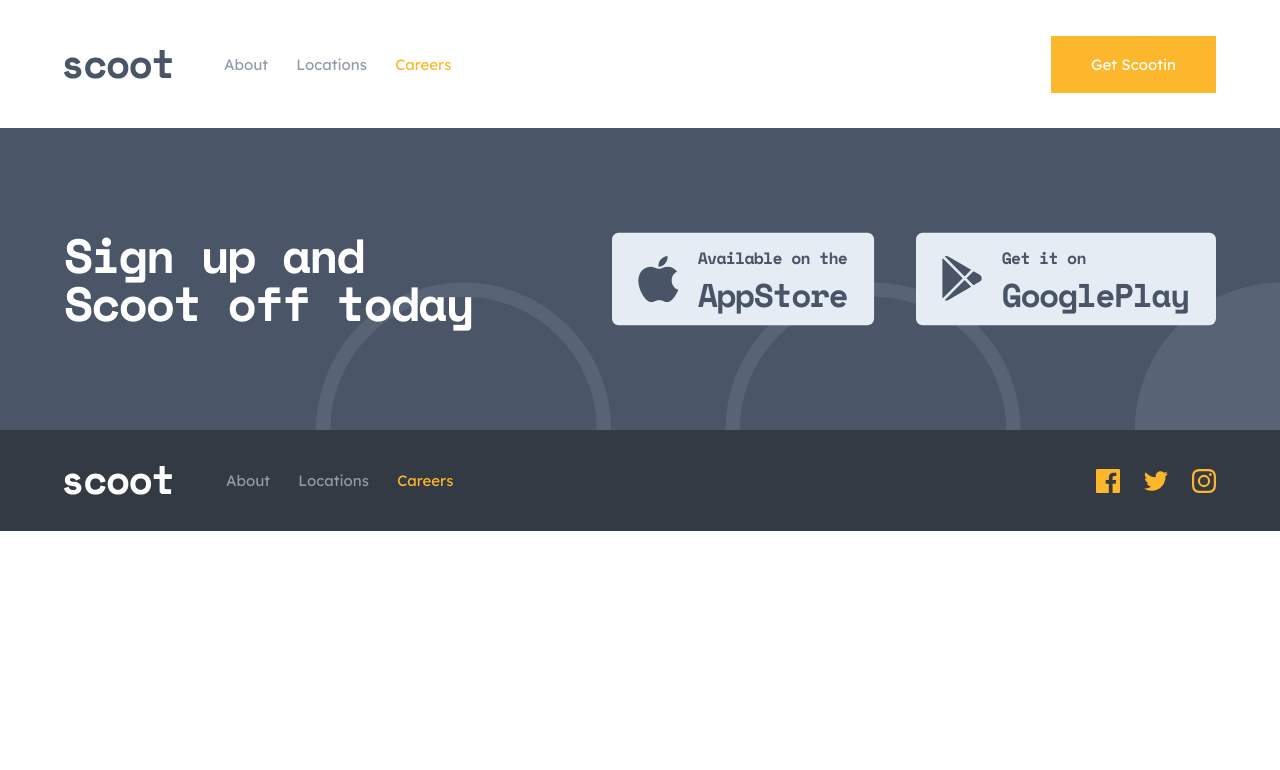
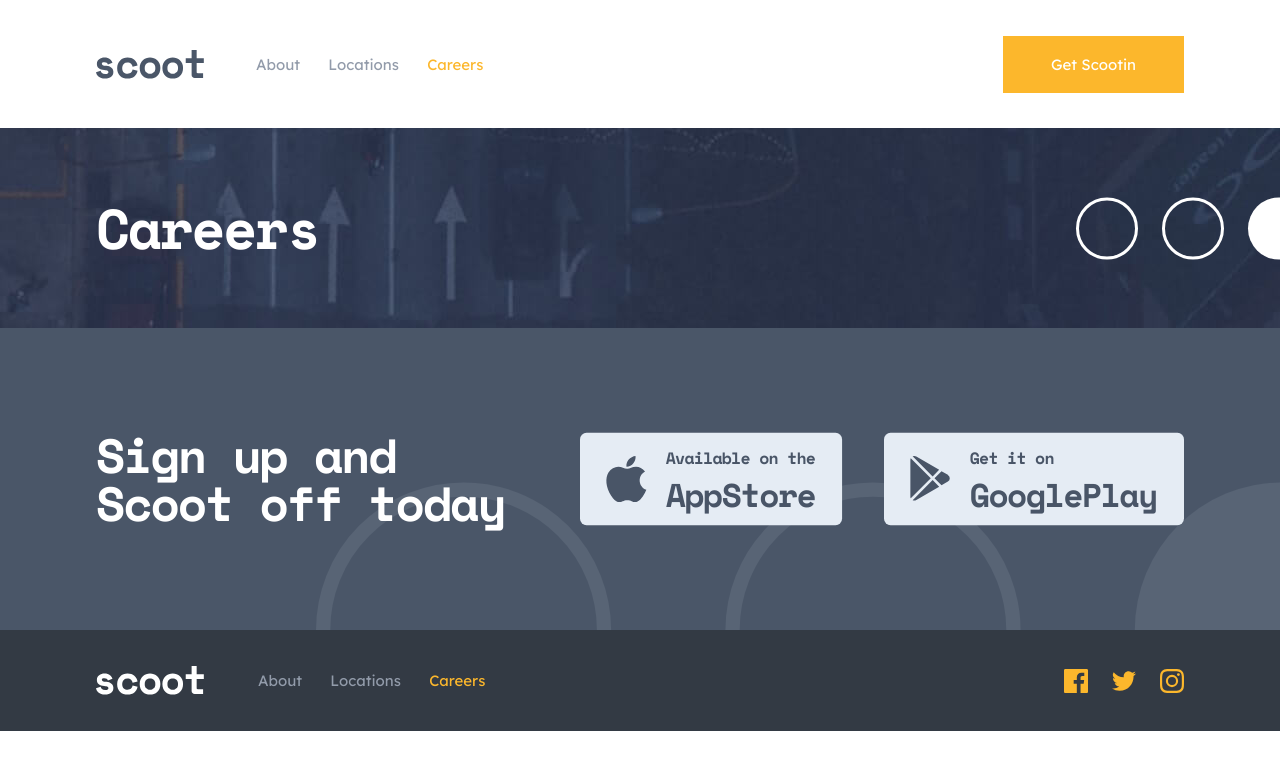
Before and after one commit to EdouardHrgt/scoot, a Vue app: page /careers in a window 1280 px wide. Shown: the top 770 px of the page. Built offline with nearby package versions, Linux system fonts and the light colour scheme.

Commit message:
feat: enhance layout and styling of components, add Hero component to views, and remove unused assets

```diff
--- a/index.html
+++ b/index.html
@@ -13,7 +13,7 @@
     <title>scoot website</title>
   </head>
   <body>
-    <div id="app"></div>
+    <div id="app" class=""></div>
     <script type="module" src="/src/main.js"></script>
   </body>
 </html>
--- a/src/components/Button.vue
+++ b/src/components/Button.vue
@@ -1,12 +1,17 @@
 <script setup>
 defineProps({
-    label: String,
+  label: String,
+  type: String,
 })
 </script>
 <template>
-    <button class="bg-yellow cursor-pointer ease-in duration-200 hover:bg-white filter hover:drop-shadow-[0_0_4px_var(--color-yellow)]">
-    <p class="css-body text-white px-10 py-4 hover:text-yellow ease-in duration-200">{{ label }}</p>
-    </button>
-
+  <button
+    :class="[
+      'bg-yellow cursor-pointer ease-in duration-200 filter hover:outline-2',
+      type !== 'transparent' && 'hover:bg-white hover:outline-yellow',
+      type === 'transparent' && 'hover:bg-transparent hover:drop-shadow-none hover:outline-yellow',
+    ]"
+  >
+    <p class="css-body text-white px-12 py-4 hover:text-yellow ease-in duration-200">{{ label }}</p>
+  </button>
 </template>
-<style scoped></style>
--- a/src/components/Footer.vue
+++ b/src/components/Footer.vue
@@ -1,6 +1,6 @@
 <script setup></script>
 <template>
-  <footer class="flex items-center bg-very-dark px-16 max-[900px]:px-6 py-9 max-[900px]:flex-col max-[900px]:gap-12 max-[900px]:py-16">
+  <footer class="flex items-center bg-very-dark px-24 max-[900px]:px-6 py-9 max-[900px]:flex-col max-[900px]:gap-12 max-[900px]:py-16">
     <router-link to="/" class="h-fit mr-10">
       <svg
         xmlns="http://www.w3.org/2000/svg"
--- a/src/components/Hero.vue
+++ b/src/components/Hero.vue
@@ -1,3 +1,64 @@
-<script setup></script>
-<template></template>
-<style scoped></style>
+<script setup>
+import { computed } from 'vue'
+import Button from '../components/Button.vue'
+const props = defineProps({
+  label: String,
+  text: String,
+  isOnlyTitle: Boolean,
+  bg: String,
+})
+const backgrounds = {
+  About: {
+    pc: '/images/assets/about-hero-desktop.jpg',
+    tablet: '/images/assets/about-hero-tablet.jpg',
+    mobile: '/images/assets/about-hero-mobile.jpg',
+  },
+  default: {
+    pc: '/images/assets/careers-locations-hero-desktop.jpg',
+    tablet: '/images/assets/careers-locations-hero-tablet.jpg',
+    mobile: '/images/assets/careers-locations-hero-mobile.jpg',
+  },
+}
+
+const backgroundStyle = computed(() => {
+  const bgKey = props.bg || 'default'
+  const bgImages = backgrounds[bgKey] || backgrounds.default
+  return {
+    '--bg-mobile': `url(${bgImages.mobile})`,
+    '--bg-tablet': `url(${bgImages.tablet})`,
+    '--bg-pc': `url(${bgImages.pc})`,
+  }
+})
+</script>
+
+<template>
+  <!-- Big Hero form homepage only -->
+  <section
+    v-if="!isOnlyTitle"
+    class="after:pointer-events-none px-24 max-[900px]:px-6 py-50 relative bg-[url(/images/assets/home-hero-desktop.jpg)] bg-no-repeat bg-cover before:content-[''] before:absolute before:inset-0 before:bg-[url('/images/patterns/line.svg')] before:bg-no-repeat before:bg-[left_-75px_top_397px] after:content-[''] after:absolute after:inset-0 after:bg-[url('/images/patterns/r-white-circles.svg')] after:bg-no-repeat after:bg-[right_-35px_top_470px] max-[1024px]:bg-[url(/images/assets/home-hero-tablet.jpg)] max-[1024px]:before:hidden max-[1024px]:py-0 max-[1024px]:pt-36 max-[1024px]:after:bg-[right_-35px_bottom_35px] max-[900px]:after:hidden max-[900px]:bg-[url(/images/assets/home-hero-mobile.jpg)]"
+  >
+    <h1 class="css-h1 text-white max-w-150 max-[1024px]:text-center max-[1024px]:mx-auto mb-10">
+      Scooter sharing made simple
+    </h1>
+    <div
+      class="relative max-[1024px]:text-center max-[1024px]:pl-0 pl-23 z-0 after:content-[''] after:absolute after:inset-0 after:bg-[url('/images/patterns/left-downward-arrow.svg')] after:bg-no-repeat after:bg-[left_150px_top_39px] after:origin-center after:scale-x-[-1] after:-z-10 after:pointer-events-none max-[1024px]:after:bg-[right_-370px_bottom_20px] max-[1024px]:pb-36 max-[900px]:after:bg-[right_-570px_bottom_32px]"
+    >
+      <p class="css-body text-white max-w-100 max-[1024px]:m-auto max-[900px]:mt-10 relative z-10">
+        Scoot takes the hassle out of urban mobility. Our bikes are placed in convenient locations in each of our
+        cities. Use our app to locate the nearest bike, unlock it with a tap, and you’re away!
+      </p>
+      <Button class="mt-10 relative z-10" label="Get Scootin" type="transparent" />
+    </div>
+  </section>
+
+  <!-- default Hero -->
+  <section
+    v-if="isOnlyTitle"
+    :style="backgroundStyle"
+    class="px-24 max-[900px]:px-6 py-18 relative bg-[image:var(--bg-mobile)] md:bg-[image:var(--bg-tablet)] lg:bg-[image:var(--bg-pc)] bg-cover bg-center after:content-[''] after:absolute after:bg-[url('/images/patterns/r-white-circles.svg')] after:bg-no-repeat after:bg-[right_-30px_top_50%] after:inset-0 max-[900px]:after:hidden"
+  >
+    <h1 class="css-h1 text-white max-[900px]:text-center max-[900px]:mx-auto">
+      {{ props.label || 'Label Missing...' }}
+    </h1>
+  </section>
+</template>
--- a/src/components/NavBar.vue
+++ b/src/components/NavBar.vue
@@ -7,7 +7,7 @@ const isMenuOpen = ref(false)
 </script>
 
 <template>
-  <header class="flex items-center bg-white mx-auto relative px-16 max-[900px]:px-6 h-32">
+  <header class="flex items-center bg-white mx-auto relative px-24 max-[900px]:px-6 h-32">
     <router-link to="/" class="h-fit mr-10 z-50">
       <svg
         xmlns="http://www.w3.org/2000/svg"
@@ -59,7 +59,7 @@ const isMenuOpen = ref(false)
     <div
       v-if="isMenuOpen"
       @click="isMenuOpen = false"
-      class="fixed min-[901px]:hidden top-32 left-0 right-0 bottom-0 bg-black opacity-80 z-30"
+      class="fixed min-[901px]:hidden top-32 left-0 right-0 bottom-0 bg-black opacity-55 z-30"
     />
   </header>
 </template>
--- a/src/components/SignUp.vue
+++ b/src/components/SignUp.vue
@@ -1,7 +1,7 @@
 <script setup></script>
 <template>
   <section
-    class="bg-dark-navy flex items-center px-16 max-[900px]:px-6 py-19 max-[900px]:flex-col bg-[url(/images/patterns/white-circles.svg)] bg-no-repeat bg-right bg-size-[auto_300px]"
+    class="bg-dark-navy flex items-center px-24 max-[900px]:px-6 py-19 max-[900px]:flex-col bg-[url(/images/patterns/white-circles.svg)] bg-no-repeat bg-right bg-size-[auto_300px]"
     style="background-position: calc(100% + 150px) calc(100% + 150px)"
   >
     <h2 class="css-h2 text-white max-w-[457px] max-[900px]:text-center">Sign up and Scoot off today</h2>
@@ -19,5 +19,3 @@
     </div>
   </section>
 </template>
-
-159 56
--- a/src/views/AboutView.vue
+++ b/src/views/AboutView.vue
@@ -1,10 +1,12 @@
 <script setup>
 import Footer from '../components/Footer.vue'
 import SignUp from '../components/SignUp.vue'
+import Hero from '../components/Hero.vue'
 </script>
 
 <template>
   <section>
+    <Hero isOnlyTitle="true" label="About" bg="About"/>
     <SignUp />
     <Footer />
   </section>
--- a/src/views/CareersView.vue
+++ b/src/views/CareersView.vue
@@ -1,11 +1,13 @@
 <script setup>
 import Footer from '../components/Footer.vue'
 import SignUp from '../components/SignUp.vue'
+import Hero from '../components/Hero.vue'
 </script>
 
 <template>
   <section>
-  <SignUp />
+    <Hero isOnlyTitle="true" label="Careers" />
+    <SignUp />
     <Footer />
   </section>
   <!-- About Location Careers Get Scootin Careers Care to join our mission? We’re always looking for ambitious individuals
--- a/src/views/HomeView.vue
+++ b/src/views/HomeView.vue
@@ -1,16 +1,16 @@
 <script setup>
 import Footer from '../components/Footer.vue'
 import SignUp from '../components/SignUp.vue'
+import Hero from '../components/Hero.vue'
 </script>
 
 <template>
   <section>
+  <Hero :isOnlyTitle="false"/>
     <SignUp />
     <Footer />
   </section>
-  <!-- About Location Careers Get Scootin Scooter sharing made simple Scoot takes the hassle out of urban mobility. Our
-    bikes are placed in convenient locations in each of our cities. Use our app to locate the nearest bike, unlock it
-    with a tap, and you’re away! Get Scootin Locate with app Use the app to find the nearest scooter to you. We are
+  <!--Get Scootin Locate with app Use the app to find the nearest scooter to you. We are
     continuously placing scooters in the areas with most demand, so one should never be too far away. Pick your scooter
     We show the most important info for the scooters closest to you. So you know how much charge they have left and can
     see roughly how much it will cost. Enjoy the ride Scan the QR code and the bike will unlock. Retract the cable lock,
--- a/src/views/LocationsView.vue
+++ b/src/views/LocationsView.vue
@@ -1,11 +1,13 @@
 <script setup>
 import Footer from '../components/Footer.vue'
 import SignUp from '../components/SignUp.vue'
+import Hero from '../components/Hero.vue'
 </script>
 
 <template>
   <section>
-  <SignUp />
+    <Hero isOnlyTitle="true" label="Locations" />
+    <SignUp />
     <Footer />
   </section>
   <!-- About Location Careers Get Scootin Locations New York London Yokohama Jakarta Your city not listed? If you’d like to
```
Also changed, not shown: public/images/assets/careers-locations-hero-mobile.jpg (renamed from public/images/assets/careers-location-hero-mobile.jpg), public/images/patterns/r-white-circles.svg (added).
